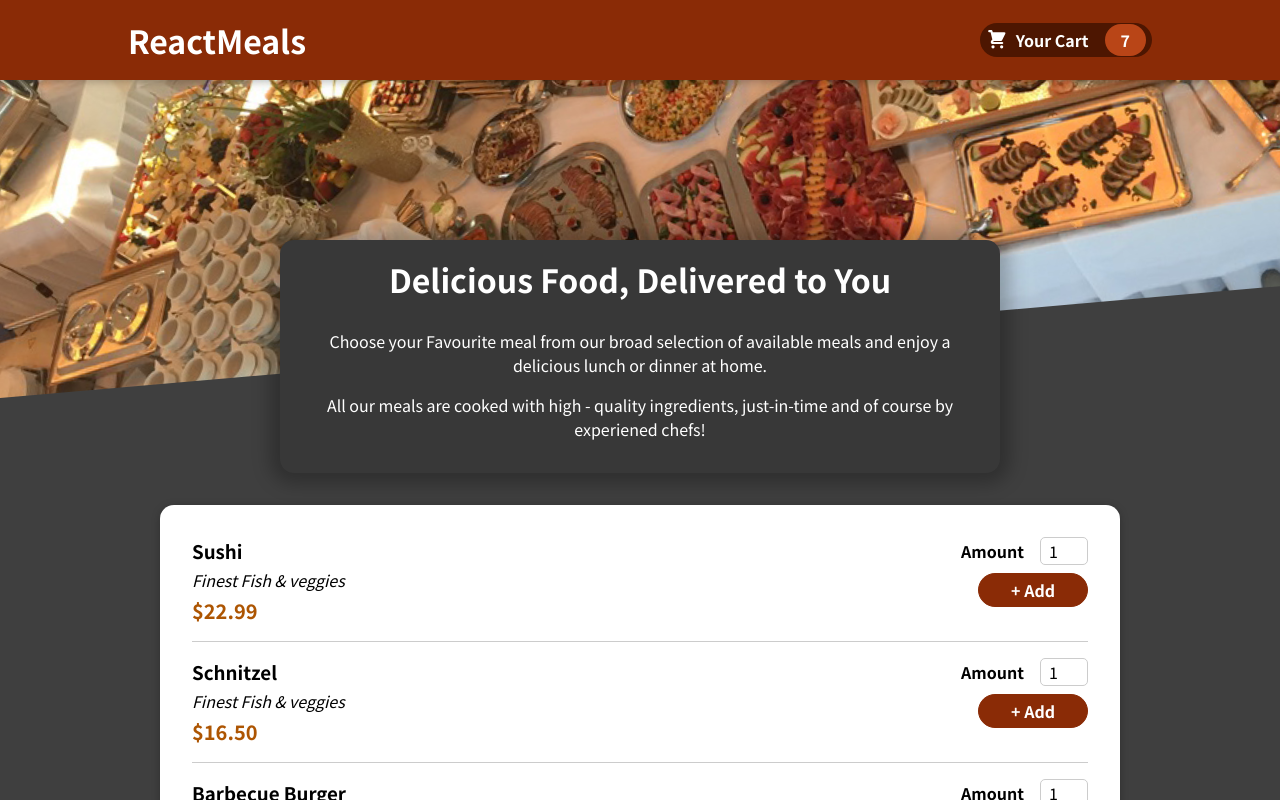
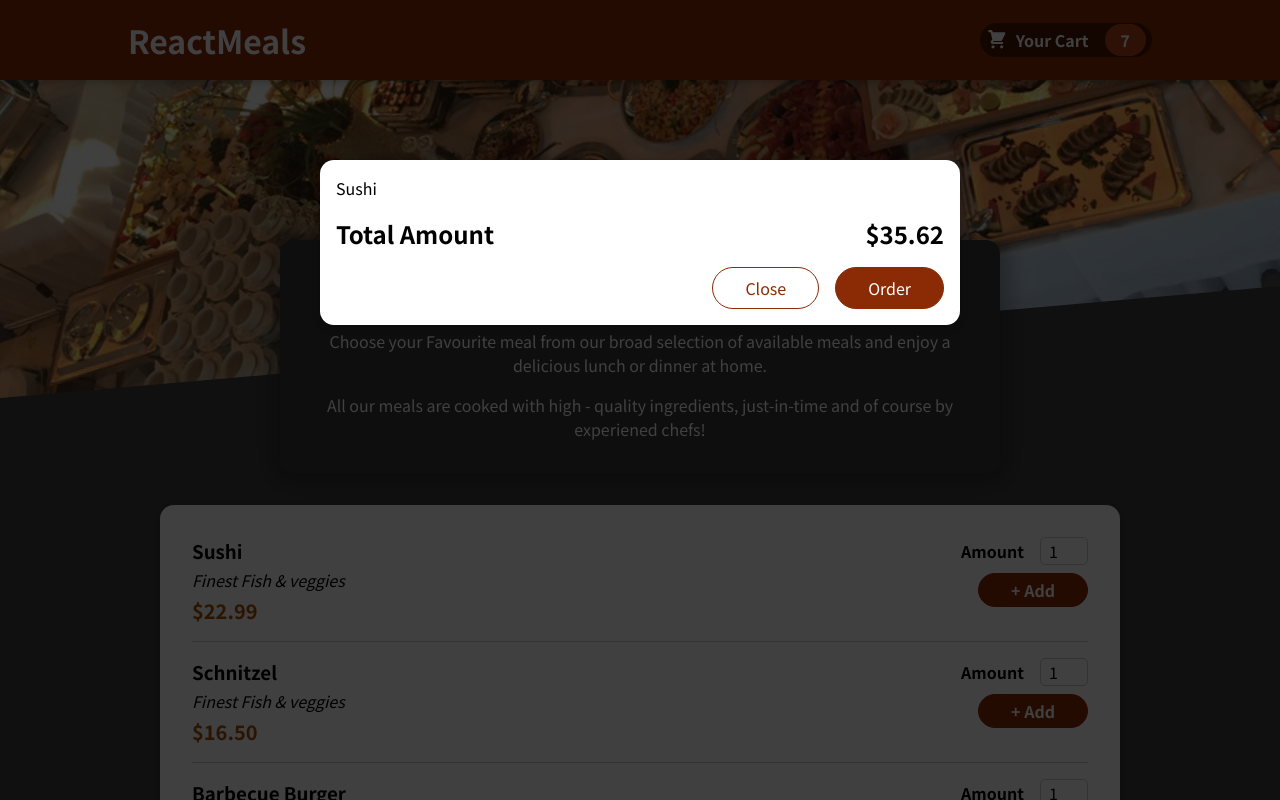
Before and after one commit to PoonamAgg/Restaurant-Project, a React (Create React App) app: page / in a window 1280 px wide. Shown: the top 800 px of the page. Built offline with nearby package versions, Linux system fonts and the light colour scheme.

Commit message:
Cart Without any functionality

```diff
--- a/public/index.html
+++ b/public/index.html
@@ -28,6 +28,7 @@
   </head>
   <body>
     <noscript>You need to enable JavaScript to run this app.</noscript>
+    <div id ="overlays"> </div>
     <div id="root"></div>
     <!--
       This HTML file is a template.
--- a/src/App.js
+++ b/src/App.js
@@ -1,10 +1,13 @@
 import { Fragment } from 'react';
 import Header from './components/Layout/Header'
 import Meals from './components/Meals/Meals'
+import Cart from './components/Cart/Cart';
+import Card from './components/UI/Card';
 
 function App() {
   return (
     <Fragment>
+      <Cart/>
       <Header/>
       <main>
         <Meals/>
--- /dev/null
+++ b/src/components/Cart/Cart.js
@@ -0,0 +1,29 @@
+import classes from "./Cart.module.css";
+import React from "react";
+import Modal from "../UI/Modal";
+
+const Cart = () => {
+  const cartItems = (
+    <ul className={classes["cart-items"]}>
+      {" "}
+      {[{ id: "c1", name: "Sushi", amount: 2, price: 12.99 }].map((item) => (
+        <li>{item.name}</li>
+      ))}{" "}
+    </ul>
+  );
+  return (
+    <Modal>
+      {cartItems}
+      <div className={classes.total}>
+        <span>Total Amount</span>
+        <span>$35.62</span>
+      </div>
+      <div className={classes.actions}>
+        <button className={classes["button--alt"]}>Close</button>
+        <button className={classes.button}>Order</button>
+      </div>
+    </Modal>
+  );
+};
+
+export default Cart;
--- /dev/null
+++ b/src/components/Cart/Cart.module.css
@@ -0,0 +1,46 @@
+.cart-items {
+    list-style: none;
+    margin: 0;
+    padding: 0;
+    max-height: 20rem;
+    overflow: auto;
+  }
+
+  .total {
+    display: flex;
+    justify-content: space-between;
+    align-items: center;
+    font-weight: bold;
+    font-size: 1.5rem;
+    margin: 1rem 0;
+  }
+
+  .actions {
+    text-align: right;
+  }
+
+  .actions button {
+    font: inherit;
+    cursor: pointer;
+    background-color: transparent;
+    border: 1px solid #8a2b06;
+    padding: 0.5rem 2rem;
+    border-radius: 25px;
+    margin-left: 1rem;
+  }
+
+  .actions button:hover,
+  .actions button:active {
+    background-color: #5a1a01;
+    border-color: #5a1a01;
+    color: white;
+  }
+
+  .actions .button--alt {
+    color: #8a2b06;
+  }
+
+  .actions .button {
+    background-color: #8a2b06;
+    color: white;
+  }
--- /dev/null
+++ b/src/components/UI/Modal.js
@@ -0,0 +1,25 @@
+import React, {Fragment} from "react";
+import classes from "./Modal.module.css";
+import  ReactDOM from "react-dom";
+
+const Backdrop = (props) => {
+  return <div className={classes.backdrop} />;
+};
+
+const ModalOverlay = (props) => {
+  return (
+    <div className={classes.modal}>
+      <div className={classes.content}>{props.children}</div>
+    </div>
+  );
+};
+const portalElement = document.getElementById('overlays');
+
+const Modal = (props) => {
+  return <Fragment>
+    {ReactDOM.createPortal(<Backdrop/>, portalElement)}
+    {ReactDOM.createPortal(<ModalOverlay>{props.children}</ModalOverlay>, portalElement)}
+    </Fragment>;
+};
+
+export default Modal;
--- /dev/null
+++ b/src/components/UI/Modal.module.css
@@ -0,0 +1,40 @@
+.backdrop {
+    position: fixed;
+    top: 0;
+    left: 0;
+    width: 100%;
+    height: 100vh;
+    z-index: 20;
+    background-color: rgba(0, 0, 0, 0.75);
+  }
+
+  .modal {
+    position: fixed;
+    top: 20vh;
+    left: 5%;
+    width: 90%;
+    background-color: white;
+    padding: 1rem;
+    border-radius: 14px;
+    box-shadow: 0 2px 8px rgba(0, 0, 0, 0.25);
+    z-index: 30;
+    animation: slide-down 300ms ease-out forwards;
+  }
+
+  @media (min-width: 768px) {
+    .modal {
+      width: 40rem;
+      left: calc(50% - 20rem);
+    }
+  }
+
+  @keyframes slide-down {
+    from {
+      opacity: 0;
+      transform: translateY(-3rem);
+    }
+    to {
+      opacity: 1;
+      transform: translateY(0);
+    }
+  }
```
